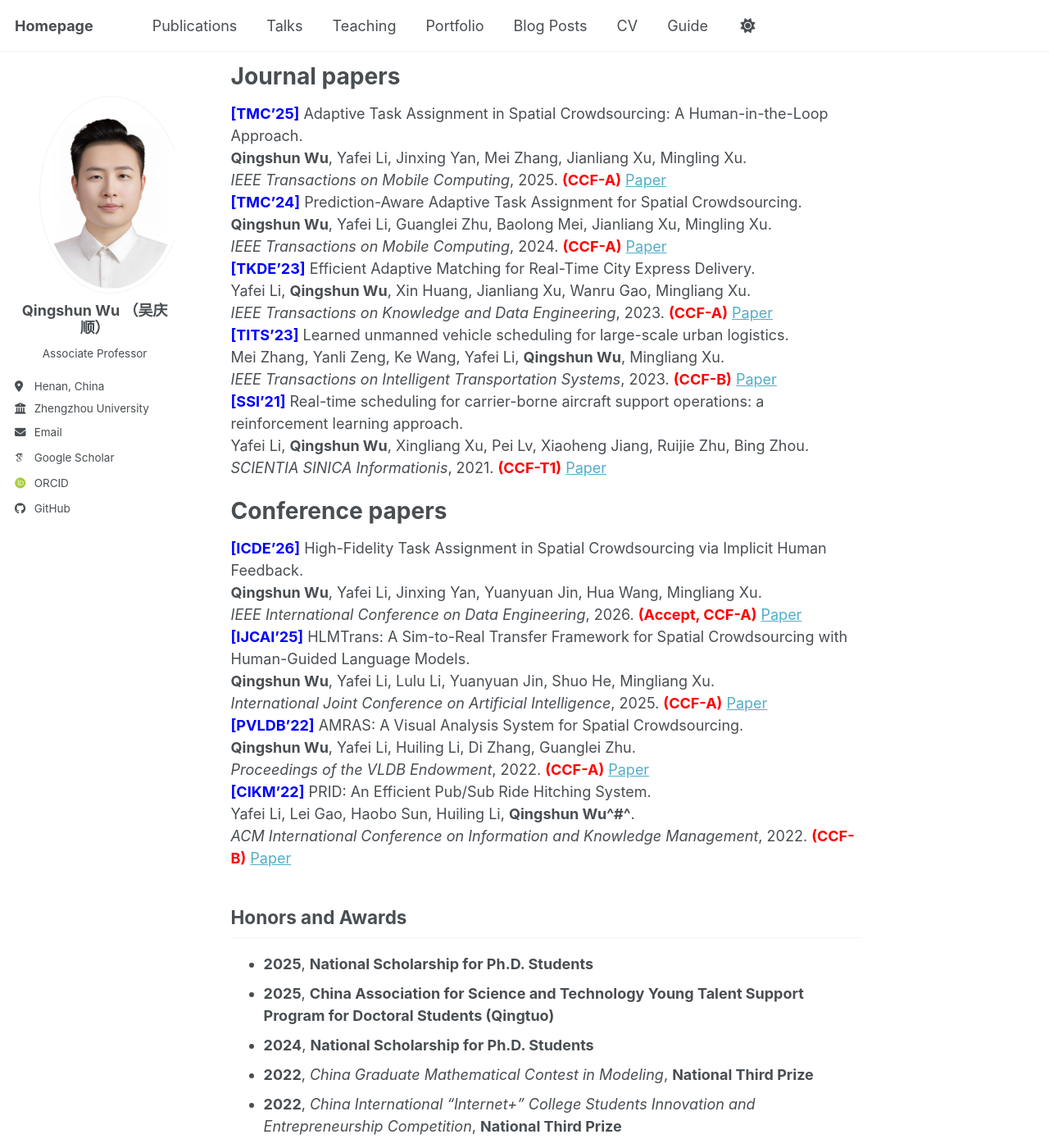
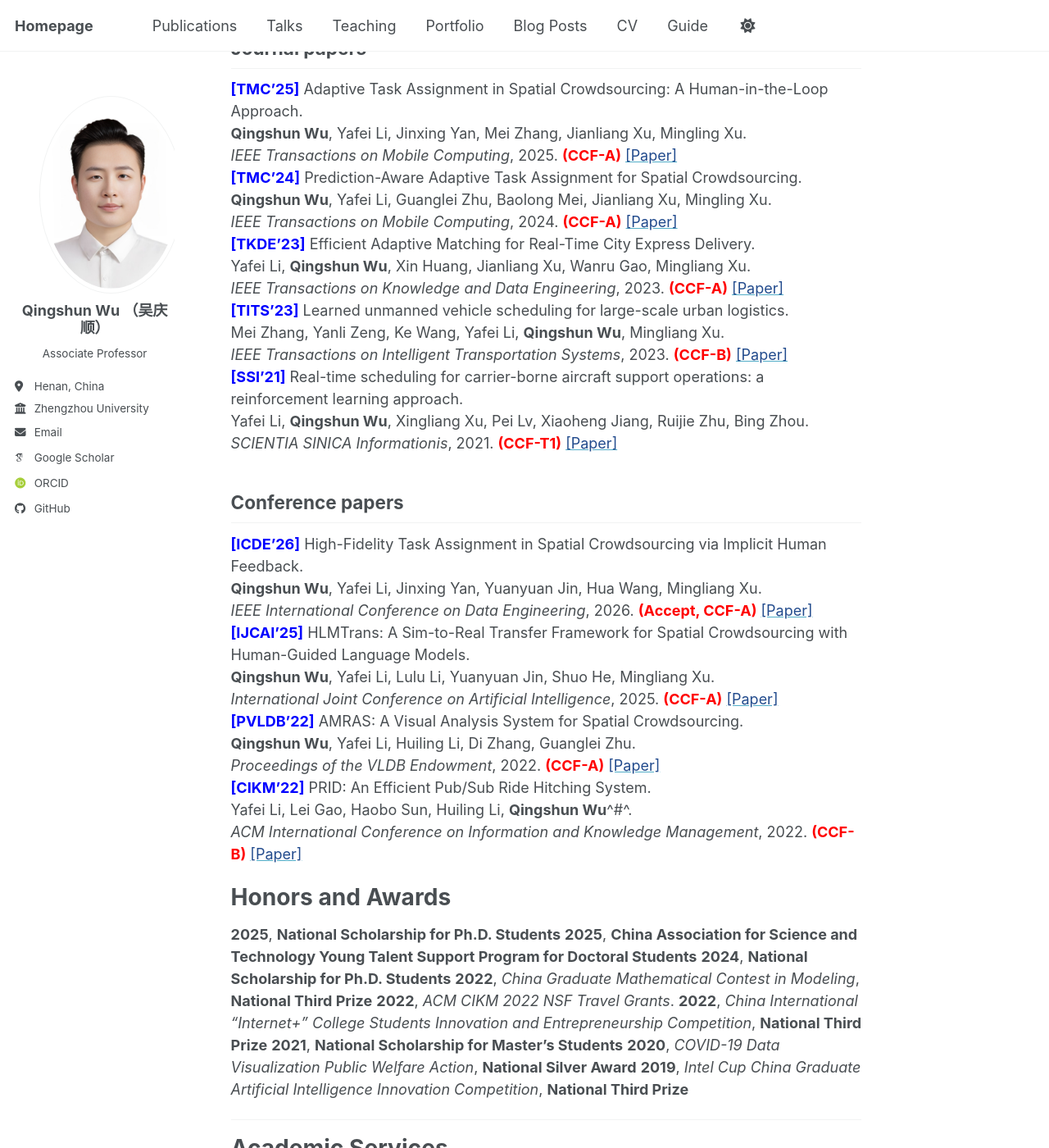
Before and after one commit to aiqswu/homepage, a Jekyll site: the page built from _pages/about.md, in a window 1280 px wide and 1400 px high, scrolled down 860 px. Shown: the whole window at 82% size. Built offline with Jekyll 4.4.1, drawn with Linux system fonts in a browser that asks for light colours; some web fonts are replaced; a script bundle is joined from its source files by our own code; library files that are not in the unit come from our copies; some of the changed text lies outside the part shown.

Commit message:
Update about.md

```diff
--- a/_pages/about.md
+++ b/_pages/about.md
@@ -7,10 +7,10 @@
   - /about.html
 ---
 
-I am an **Associate Professor** *(pending formal appointment)* at the **School of Computer Science and Artificial Intelligence**, **Zhengzhou University (ZZU)**. I will receive my **Ph.D. degree in Software Engineering** from **Zhengzhou University** in **2026**, supervised by *Academic Guoliang Chen* and *Prof. Yafei Li*.  In 2024, I was supported by the **China Association for Science and Technology Young Talent Support Program for Doctoral Students (*Qingtuo*)**.
+I am an **Associate Professor** *(pending formal appointment)* at the **School of Computer Science and Artificial Intelligence**, **Zhengzhou University (ZZU)**. I will receive my **Ph.D. degree in Software Engineering** from **Zhengzhou University** in **2026**, supervised by *Academic Guoliang Chen* and *Prof. Yafei Li*.  In 2024, I was supported by the **China Association for Science and Technology Young Talent Support Program for Doctoral Students**.
 I have published **more than 10 research papers** in international journals/conferences, including *IEEE TKDE*, *IEEE TMC*, *IEEE TITS*, *IEEE ICDE*, *PVLDB*, *IJCAI*, and *ACM CIKM*. I also serve as a **regular reviewer** for journals such as *IEEE TKDE* and *IEEE TMC*, and conferences including *ICDE*, *SIGKDD*, *IJCAI*, and *AAAI*.
 
-## Research Interests
+# Research Interests
 
 My research interests cover **Spatio-temporal Data Management and Analytics** and **Artificial Intelligence**, with a particular focus on:
 - **Spatial Crowdsourcing**
@@ -20,67 +20,68 @@
 - **Intelligent Systems**
   *LLM-powered multi-agent and intelligent unmanned systems.*
 
-## Selected Publications
+# Selected Publications
 *( *: equal contribution, #: corresponding author.)*
 
-# **Journal papers**
+## **Journal papers**
  <span style="color:blue;"><strong>[TMC'25]</strong></span> Adaptive Task Assignment in Spatial Crowdsourcing: A Human-in-the-Loop Approach.
   **Qingshun Wu**, Yafei Li, Jinxing Yan, Mei Zhang, Jianliang Xu, Mingling Xu.
-  *IEEE Transactions on Mobile Computing*, 2025. <span style="color:red;"><strong>(CCF-A)</strong></span> [Paper](https://ieeexplore.ieee.org/document/10756805)
+  *IEEE Transactions on Mobile Computing*, 2025. <span style="color:red;"><strong>(CCF-A)</strong></span>  [<span style="color:rgb(34,75,141);">[Paper]</span>](https://ieeexplore.ieee.org/document/10756805)
  <span style="color:blue;"><strong>[TMC'24]</strong></span> Prediction-Aware Adaptive Task Assignment for Spatial Crowdsourcing.
   **Qingshun Wu**, Yafei Li, Guanglei Zhu, Baolong Mei, Jianliang Xu, Mingling Xu.
-  *IEEE Transactions on Mobile Computing*, 2024.   <span style="color:red;"><strong>(CCF-A)</strong></span> [Paper](https://ieeexplore.ieee.org/document/10586855)
+  *IEEE Transactions on Mobile Computing*, 2024.   <span style="color:red;"><strong>(CCF-A)</strong></span> [<span style="color:rgb(34,75,141);">[Paper]</span>](https://ieeexplore.ieee.org/document/10586855)
    <span style="color:blue;"><strong>[TKDE'23]</strong></span> Efficient Adaptive Matching for Real-Time City Express Delivery.
   Yafei Li, **Qingshun Wu**, Xin Huang, Jianliang Xu, Wanru Gao, Mingliang Xu.
-  *IEEE Transactions on Knowledge and Data Engineering*, 2023.   <span style="color:red;"><strong>(CCF-A)</strong></span> [Paper](https://ieeexplore.ieee.org/document/9741293)
+  *IEEE Transactions on Knowledge and Data Engineering*, 2023.   <span style="color:red;"><strong>(CCF-A)</strong></span> [<span style="color:rgb(34,75,141);">[Paper]</span>](https://ieeexplore.ieee.org/document/9741293)
   <span style="color:blue;"><strong>[TITS'23]</strong></span> Learned unmanned vehicle scheduling for large-scale urban logistics.
   Mei Zhang, Yanli Zeng, Ke Wang, Yafei Li, **Qingshun Wu**, Mingliang Xu.
-  *IEEE Transactions on Intelligent Transportation Systems*, 2023.   <span style="color:red;"><strong>(CCF-B)</strong></span> [Paper](https://ieeexplore.ieee.org/document/10414380)
+  *IEEE Transactions on Intelligent Transportation Systems*, 2023.   <span style="color:red;"><strong>(CCF-B)</strong></span> [<span style="color:rgb(34,75,141);">[Paper]</span>](https://ieeexplore.ieee.org/document/10414380)
   <span style="color:blue;"><strong>[SSI'21]</strong></span> Real-time scheduling for carrier-borne aircraft support operations: a reinforcement learning approach.
   Yafei Li, **Qingshun Wu**, Xingliang Xu, Pei Lv, Xiaoheng Jiang, Ruijie Zhu, Bing Zhou.
-  *SCIENTIA SINICA Informationis*, 2021.   <span style="color:red;"><strong>(CCF-T1)</strong></span> [Paper](https://www.sciengine.com/SSI/doi/10.1360/SSI-2020-0316)
+  *SCIENTIA SINICA Informationis*, 2021.   <span style="color:red;"><strong>(CCF-T1)</strong></span> [<span style="color:rgb(34,75,141);">[Paper]</span>](https://www.sciengine.com/SSI/doi/10.1360/SSI-2020-0316)
 
 
-# **Conference papers**
+## **Conference papers**
  <span style="color:blue;"><strong>[ICDE'26]</strong></span> High-Fidelity Task Assignment in Spatial Crowdsourcing via Implicit Human Feedback.
   **Qingshun Wu**, Yafei Li, Jinxing Yan, Yuanyuan Jin, Hua Wang, Mingliang Xu.
-  *IEEE International Conference on Data Engineering*, 2026.   <span style="color:red;"><strong>(Accept, CCF-A)</strong></span> [Paper](https://icde2026.github.io/cf-research-papers.html)
+  *IEEE International Conference on Data Engineering*, 2026.   <span style="color:red;"><strong>(Accept, CCF-A)</strong></span> [<span style="color:rgb(34,75,141);">[Paper]</span>](https://icde2026.github.io/cf-research-papers.html)
  <span style="color:blue;"><strong>[IJCAI'25]</strong></span> HLMTrans: A Sim-to-Real Transfer Framework for Spatial Crowdsourcing with Human-Guided Language Models.
   **Qingshun Wu**, Yafei Li, Lulu Li, Yuanyuan Jin, Shuo He, Mingliang Xu.
-  *International Joint Conference on Artificial Intelligence*, 2025.  <span style="color:red;"><strong>(CCF-A)</strong></span> [Paper](https://www.ijcai.org/proceedings/2025/471)
+  *International Joint Conference on Artificial Intelligence*, 2025.  <span style="color:red;"><strong>(CCF-A)</strong></span> [<span style="color:rgb(34,75,141);">[Paper]</span>](https://www.ijcai.org/proceedings/2025/471)
  <span style="color:blue;"><strong>[PVLDB'22]</strong></span> AMRAS: A Visual Analysis System for Spatial Crowdsourcing.
   **Qingshun Wu**, Yafei Li, Huiling Li, Di Zhang, Guanglei Zhu.
-  *Proceedings of the VLDB Endowment*, 2022.   <span style="color:red;"><strong>(CCF-A)</strong></span> [Paper](https://dl.acm.org/doi/abs/10.14778/3554821.3554876)
+  *Proceedings of the VLDB Endowment*, 2022.   <span style="color:red;"><strong>(CCF-A)</strong></span> [<span style="color:rgb(34,75,141);">[Paper]</span>](https://dl.acm.org/doi/abs/10.14778/3554821.3554876)
  <span style="color:blue;"><strong>[CIKM'22]</strong></span> PRID: An Efficient Pub/Sub Ride Hitching System.
-  Yafei Li, Lei Gao, Haobo Sun, Huiling Li, **Qingshun Wu^#^**.
-  *ACM International Conference on Information and Knowledge Management*, 2022.   <span style="color:red;"><strong>(CCF-B)</strong></span>  [Paper](https://dl.acm.org/doi/10.1145/3511808.3557213)
+  Yafei Li, Lei Gao, Haobo Sun, Huiling Li, **Qingshun Wu**^#^.
+  *ACM International Conference on Information and Knowledge Management*, 2022.   <span style="color:red;"><strong>(CCF-B)</strong></span>  [<span style="color:rgb(34,75,141);">[Paper]</span>](https://dl.acm.org/doi/10.1145/3511808.3557213)
 
-## Honors and Awards
+# Honors and Awards
 
-- **2025**, **National Scholarship for Ph.D. Students**
-- **2025**, **China Association for Science and Technology Young Talent Support Program for Doctoral Students (Qingtuo)**
-- **2024**, **National Scholarship for Ph.D. Students**
-- **2022**, *China Graduate Mathematical Contest in Modeling*, **National Third Prize**
-- **2022**, *China International “Internet+” College Students Innovation and Entrepreneurship Competition*, **National Third Prize**
-- **2021**, **National Scholarship for Master’s Students**
-- **2020**, *COVID-19 Data Visualization Public Welfare Action*, **National Silver Award**
-- **2019**, *Intel Cup China Graduate Artificial Intelligence Innovation Competition*, **National Third Prize**
+ **2025**, **National Scholarship for Ph.D. Students**
+ **2025**, **China Association for Science and Technology Young Talent Support Program for Doctoral Students**
+ **2024**, **National Scholarship for Ph.D. Students**
+ **2022**, *China Graduate Mathematical Contest in Modeling*, **National Third Prize**
+ **2022**, *ACM CIKM 2022 NSF Travel Grants*.
+ **2022**, *China International “Internet+” College Students Innovation and Entrepreneurship Competition*, **National Third Prize**
+ **2021**, **National Scholarship for Master’s Students**
+ **2020**, *COVID-19 Data Visualization Public Welfare Action*, **National Silver Award**
+ **2019**, *Intel Cup China Graduate Artificial Intelligence Innovation Competition*, **National Third Prize**
 
 ---
 
-## Academic Services
+# Academic Services
 
-- **2025**, Reviewer, *Annual AAAI Conference on Artificial Intelligence (AAAI)*
-- **2024**, Reviewer, *International Joint Conference on Artificial Intelligence (IJCAI)*
-- **2024**, Reviewer, *ACM SIGKDD Conference on Knowledge Discovery and Data Mining (SIGKDD)*
-- **2023–2025**, Reviewer, *IEEE Transactions on Mobile Computing (TMC)*
-- **2023–2025**, Reviewer, *IEEE International Conference on Data Engineering (ICDE)*
-- **2023**, Reviewer, *ACM International Conference on Information and Knowledge Management (CIKM)*
-- **2022–2025**, Reviewer, *IEEE Transactions on Knowledge and Data Engineering (TKDE)*
+ **2025**, *Annual AAAI Conference on Artificial Intelligence (AAAI)*
+ **2024**, Reviewer, *International Joint Conference on Artificial Intelligence (IJCAI)*
+ **2024**, Reviewer, *ACM SIGKDD Conference on Knowledge Discovery and Data Mining (SIGKDD)*
+ **2023–2025**, Reviewer, *IEEE Transactions on Mobile Computing (TMC)*
+ **2023–2025**, Reviewer, *IEEE International Conference on Data Engineering (ICDE)*
+ **2023**, Reviewer, *ACM International Conference on Information and Knowledge Management (CIKM)*
+ **2022–2025**, Reviewer, *IEEE Transactions on Knowledge and Data Engineering (TKDE)*
 
 ---
 
-## Academic Talks
+# Invited Talks
 
 - *HLMTrans: A Sim-to-Real Transfer Framework for Spatial Crowdsourcing*, **IJCAI 2025**, Guangzhou, China
 - *AMRAS: A Visual Analysis System for Spatial Crowdsourcing*, **VLDB 2022**, Sydney, Australia
```
